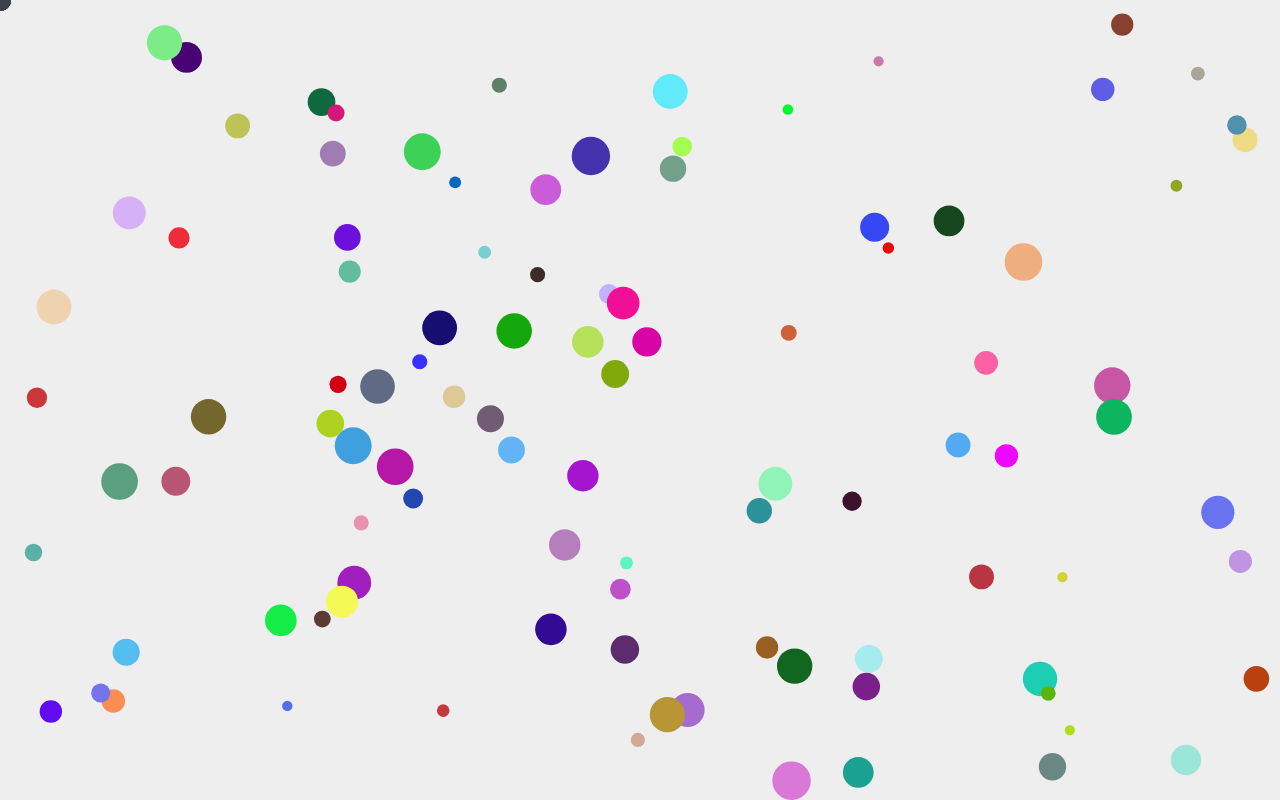
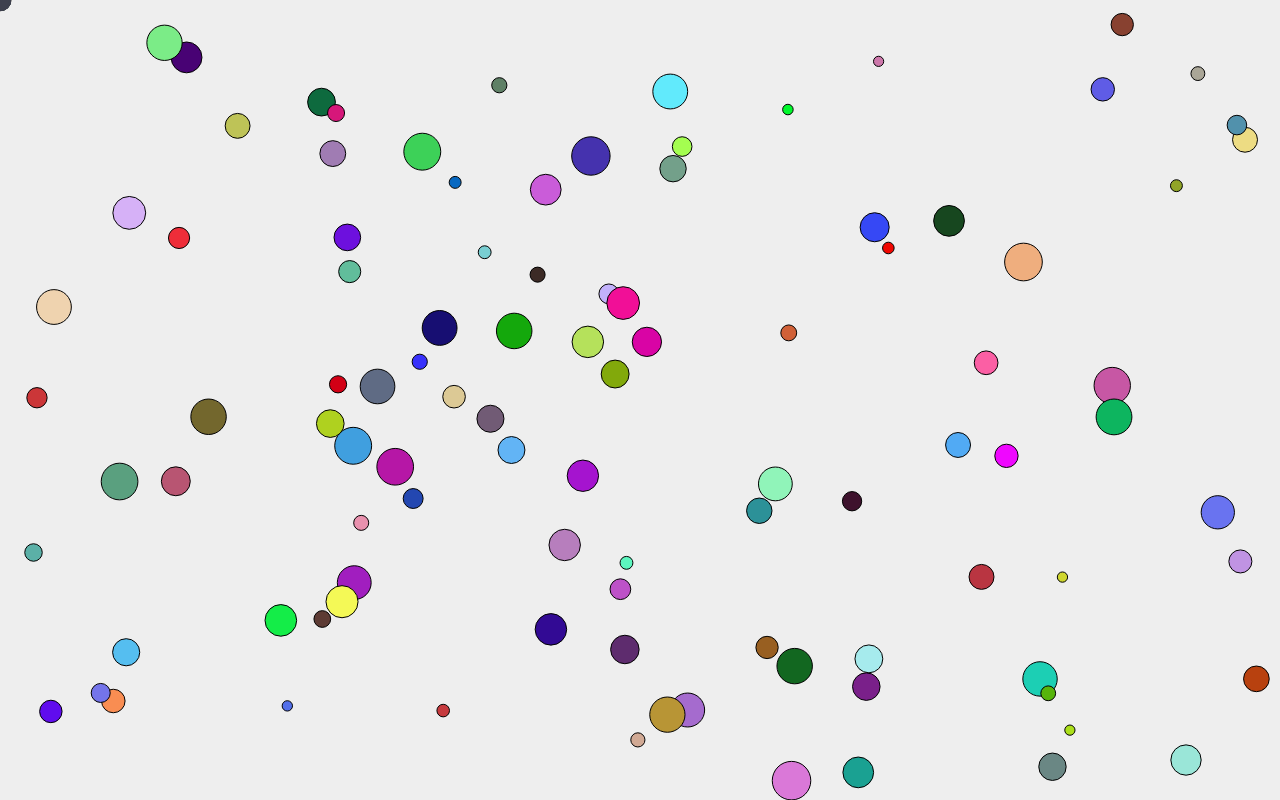
Before and after one commit to mikigb/slitherio, a plain HTML site: page index.html in a window 1280 px wide. Drawn offline with Linux system fonts and the light colour scheme.

Commit message:
Contorno de manzanas

```diff
--- a/index.html
+++ b/index.html
@@ -101,6 +101,11 @@
 			    ctx.fillStyle = ball.colour;
 			    ctx.fill();
 			    ctx.closePath();
+			    ctx.beginPath();
+				ctx.arc(ball.x, ball.y, ball.ballRadius, 0, Math.PI*2);
+				ctx.fillStyle = "#000000";
+				ctx.stroke();
+				ctx.closePath();
 
 			    var i;
 
@@ -117,6 +122,11 @@
 				    ctx.arc(balls[i].x, balls[i].y, balls[i].ballRadius, 0, Math.PI*2);
 				    ctx.fillStyle = balls[i].colour;
 				    ctx.fill();
+				    ctx.closePath();
+				    ctx.beginPath();
+				    ctx.arc(balls[i].x, balls[i].y, balls[i].ballRadius, 0, Math.PI*2);
+				    ctx.fillStyle = "#000000";
+				    ctx.stroke();
 				    ctx.closePath();
 				}
 			}
```
